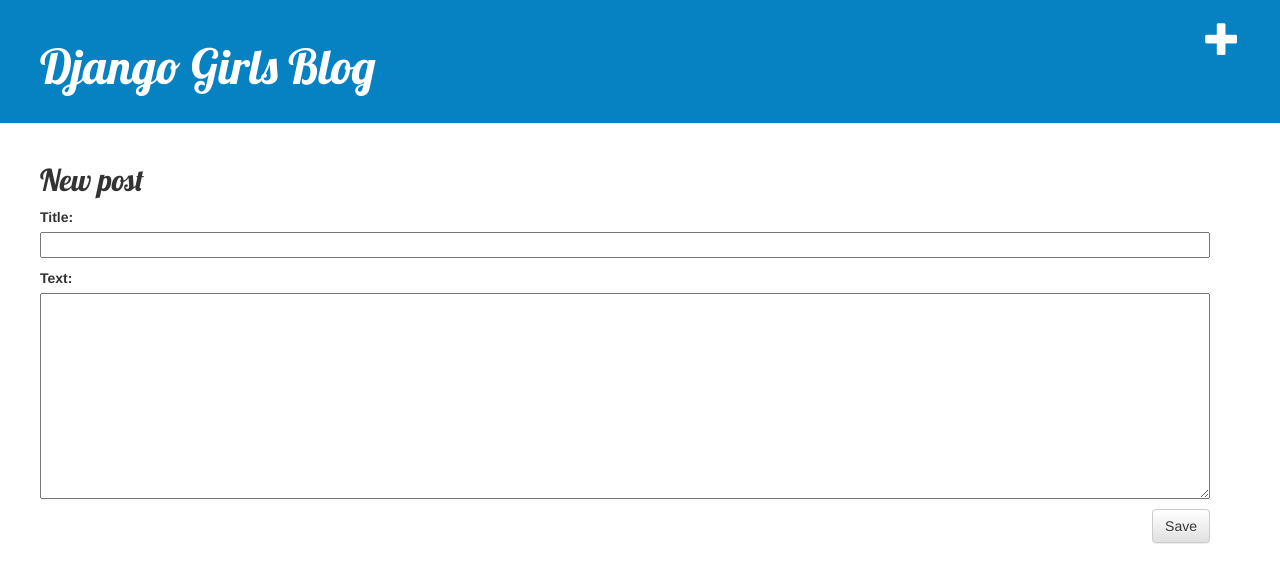
After one commit to lkoperski/djangogirls, a Django app: page /post/new in a window 1280 px wide. The commit adds this page. Shown: the top 583 px of the page. Run offline with Django 3.2, Linux system fonts and the light colour scheme; some libraries are stand-ins or nearby versions.

Commit message:
adding a form to create new blog posts; redirects to detail view

```diff
--- /dev/null
+++ b/blog/forms.py
@@ -0,0 +1,8 @@
+from django import forms
+
+from .models import Post
+
+class PostForm(forms.ModelForm):
+    class Meta:
+        model = Post
+        fields = ('title', 'text')
--- a/blog/templates/blog/base.html
+++ b/blog/templates/blog/base.html
@@ -9,6 +9,7 @@
     </head>
     <body>
         <div class="page-header">
+            <a href="{% url 'post_new' %}" class="top-menu"><span class="glyphicon glyphicon-plus"></span></a>
             <h1><a href="/">Django Girls Blog</a></h1>
         </div>
     <div class="content container">
--- /dev/null
+++ b/blog/templates/blog/post_edit.html
@@ -0,0 +1,9 @@
+{% extends 'blog/base.html' %}
+
+{% block content %}
+    <h2>New post</h2>
+    <form method="POST" class="post-form"> {% csrf_token %}
+        {{form.as_p}}
+        <button type="submit" class="save btn btn-default">Save</button>
+    </form>
+{% endblock %}
--- a/blog/urls.py
+++ b/blog/urls.py
@@ -4,4 +4,5 @@
 urlpatterns = [
     path('', views.post_list, name='post_list'),
     path('post/<int:pk>/', views.post_detail, name='post_detail'),
+    path('post/new', views.post_new, name='post_new')
 ]
--- a/blog/views.py
+++ b/blog/views.py
@@ -1,6 +1,7 @@
-from django.shortcuts import render, get_object_or_404
+from django.shortcuts import render, get_object_or_404, redirect
 from django.utils import timezone
 from .models import Post
+from .forms import PostForm
 
 
 def post_list(request):
@@ -10,3 +11,16 @@
 def post_detail(request, pk):
     post = get_object_or_404(Post, pk=pk)
     return render(request, 'blog/post_detail.html', {'post': post})
+
+def post_new(request):
+    if request.method == "POST":
+        form = PostForm(request.POST)
+        if form.is_valid():
+            post = form.save(commit=False)
+            post.author = request.user
+            post.published_date = timezone.now()
+            post.save()
+            return redirect('post_detail', pk=post.pk)
+    else:
+        form = PostForm()
+    return render(request, 'blog/post_edit.html', {'form': form})
```
Also changed, not shown: db.sqlite3.
